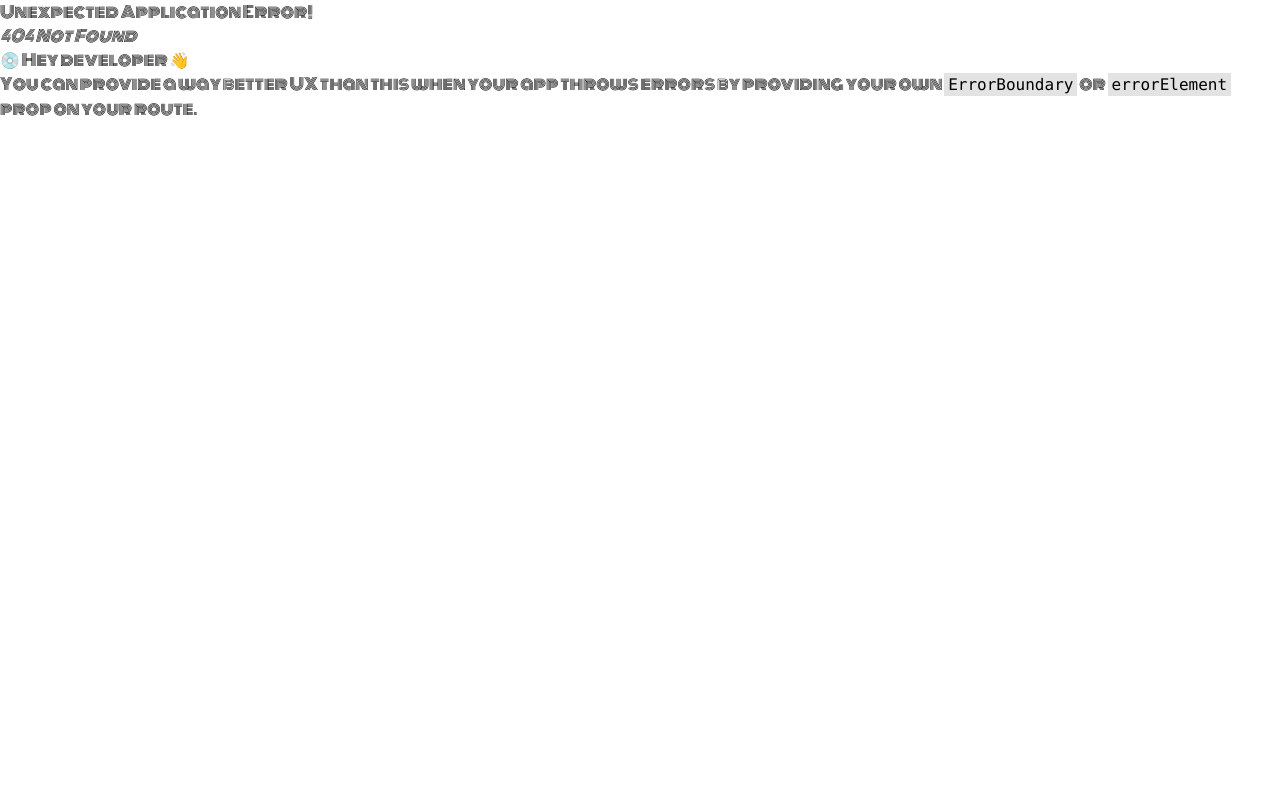
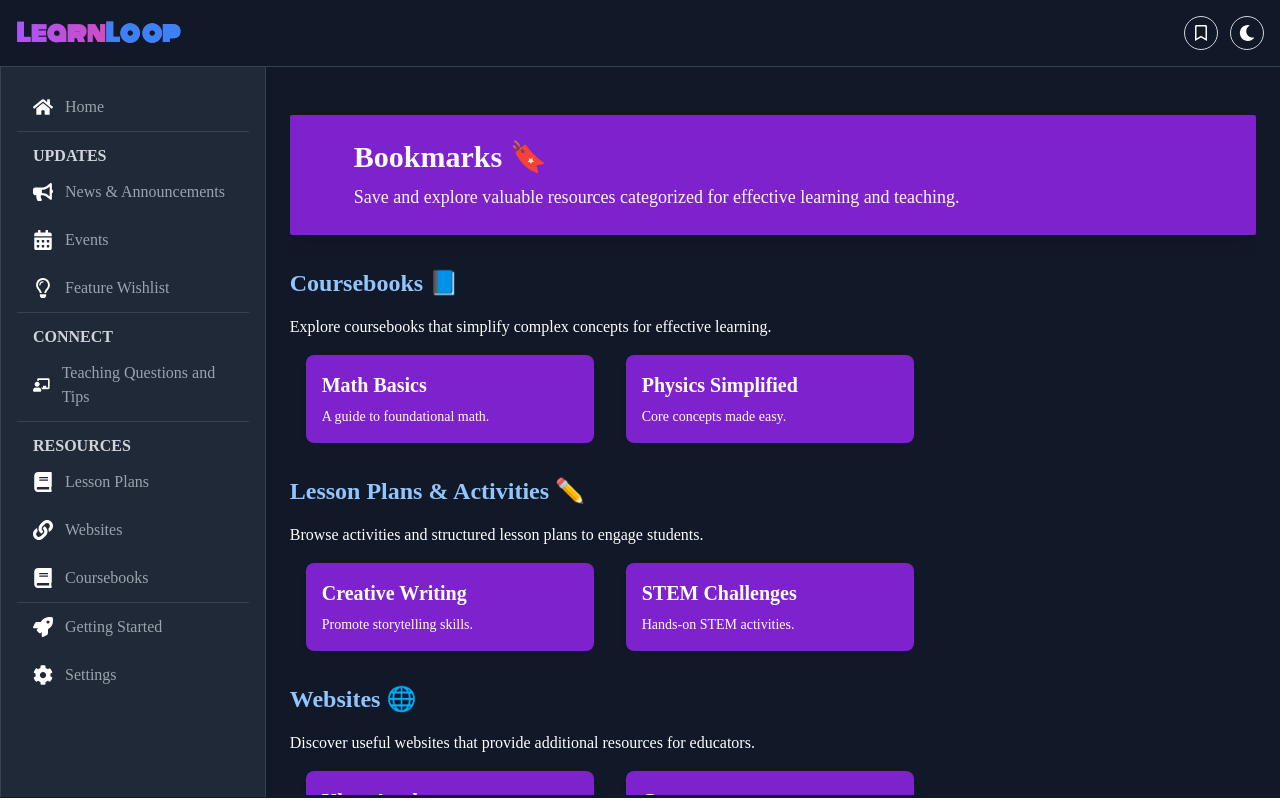
Before and after one commit to vasu412/LearnLoop, a React (Vite) app: page /home/bookmarks in a window 1280 px wide. Before the commit this address had no page. Built offline with nearby package versions, Linux system fonts and the light colour scheme; no server answers; a web font is replaced by a local one.

Commit message:
created bookmark page

```diff
--- /dev/null
+++ b/src/Components/Bookmark.jsx
@@ -0,0 +1,84 @@
+import React, { useContext } from "react";
+import context from "../Context/context";
+
+const Bookmarks = () => {
+  const { darkMode } = useContext(context);
+
+  const containerClass = `${
+    darkMode ? "bg-purple-700" : "bg-purple-500"
+  } text-gray-50 p-6 px-16 rounded-sm shadow-lg my-6`;
+
+  const cardClass = `flex-shrink-0 ${
+    darkMode ? "bg-purple-700" : "bg-purple-500"
+  } text-white p-4 rounded-lg w-72 shadow-md mx-4`;
+
+  const topics = [
+    {
+      title: "Coursebooks 📘",
+      description:
+        "Explore coursebooks that simplify complex concepts for effective learning.",
+    },
+    {
+      title: "Lesson Plans & Activities ✏️",
+      description:
+        "Browse activities and structured lesson plans to engage students.",
+    },
+    {
+      title: "Websites 🌐",
+      description:
+        "Discover useful websites that provide additional resources for educators.",
+    },
+  ];
+
+  const cards = {
+    "Coursebooks 📘": [
+      { title: "Math Basics", description: "A guide to foundational math." },
+      { title: "Physics Simplified", description: "Core concepts made easy." },
+    ],
+    "Lesson Plans & Activities ✏️": [
+      {
+        title: "Creative Writing",
+        description: "Promote storytelling skills.",
+      },
+      { title: "STEM Challenges", description: "Hands-on STEM activities." },
+    ],
+    "Websites 🌐": [
+      { title: "Khan Academy", description: "Comprehensive online resources." },
+      { title: "Coursera", description: "Courses from top universities." },
+    ],
+  };
+
+  return (
+    <div className="w-[calc(100vw-275px)] m-6 h-[88vh] overflow-scroll">
+      <div className={containerClass}>
+        <h1 className="text-3xl font-bold">Bookmarks 🔖</h1>
+        <p className="text-lg mt-2">
+          Save and explore valuable resources categorized for effective learning
+          and teaching.
+        </p>
+      </div>
+
+      {topics.map((topic) => (
+        <div key={topic.title} className="my-8">
+          <h2
+            className={`text-2xl ${
+              darkMode ? "text-blue-300" : "text-blue-700"
+            } font-bold mb-4`}>
+            {topic.title}
+          </h2>
+          <p className="text-base mb-4">{topic.description}</p>
+          <div className="flex overflow-x-scroll scrollbar-thin scrollbar-thumb-gray-400 scrollbar-track-gray-200">
+            {cards[topic.title].map((card, index) => (
+              <div key={index} className={cardClass}>
+                <h3 className="text-xl font-semibold mb-2">{card.title}</h3>
+                <p className="text-sm">{card.description}</p>
+              </div>
+            ))}
+          </div>
+        </div>
+      ))}
+    </div>
+  );
+};
+
+export default Bookmarks;
--- a/src/Components/LeftNavBar.jsx
+++ b/src/Components/LeftNavBar.jsx
@@ -10,7 +10,6 @@ import {
   FaLink,
   FaRocket,
 } from "react-icons/fa";
-import { BsChatSquareText } from "react-icons/bs";
 import { Link, useLocation } from "react-router-dom";
 
 const LeftNavBar = ({ darkMode }) => {
@@ -25,7 +24,7 @@ const LeftNavBar = ({ darkMode }) => {
   const { pathname } = useLocation();
   return (
     <div
-      className={`w-[275px] h-[91.4vh] p-4 border-0 border-x border-solid space-y-8 ${
+      className={`w-[275px] h-[91.3vh] p-4 border-0 border-x border-solid space-y-8 ${
         darkMode
           ? "bg-gray-800 text-white border-gray-700"
           : "bg-gray-100 text-gray-900 border-gray-200"
--- a/src/Components/NavBar.jsx
+++ b/src/Components/NavBar.jsx
@@ -3,7 +3,7 @@ import React, { useEffect, useRef, useState } from "react";
 import { FaMoon, FaRegBookmark, FaSearch, FaSun } from "react-icons/fa";
 import { IoClose } from "react-icons/io5";
 import { useDispatch, useSelector } from "react-redux";
-import { useLocation } from "react-router-dom";
+import { useLocation, useNavigate } from "react-router-dom";
 import { update } from "../Context/slice";
 import { doc, getDoc, getFirestore } from "firebase/firestore";
 
@@ -14,6 +14,7 @@ const NavBar = ({ darkMode, setDarkMode }) => {
   const dispatch = useDispatch();
   const db = getFirestore();
   const { pathname } = useLocation();
+  const navigate = useNavigate();
   // useRef to remember in which page user used inputbox
   const path = useRef(null);
   const value = useRef(null);
@@ -99,7 +100,9 @@ const NavBar = ({ darkMode, setDarkMode }) => {
 
       <div className="flex items-center space-x-3">
         {/* BookMark Icon */}
-        <button className="p-2 rounded-full border border-gray-300  transition duration-200">
+        <button
+          className="p-2 rounded-full border border-gray-300  transition duration-200"
+          onClick={() => navigate("/home/bookmarks")}>
           <FaRegBookmark />
         </button>
         {/* Dark Mode Toggle */}
--- a/src/Components/Post.jsx
+++ b/src/Components/Post.jsx
@@ -122,9 +122,7 @@ const Post = ({ post, isWishlist, isQuestion }) => {
                   ? "bg-blue-700 text-gray-100"
                   : "bg-blue-500 text-gray-50"
               }`}>
-              {currentUser?.email === "learnloop@gmail.in"
-                ? "ADMIN"
-                : "NEW MEMBER"}
+              {post?.profile === "/avatars/ll.png" ? "ADMIN" : "NEW MEMBER"}
             </div>
           </div>
         </div>
--- a/src/Components/PreviewPost.jsx
+++ b/src/Components/PreviewPost.jsx
@@ -45,7 +45,7 @@ const PostPreview = () => {
   } else {
     timeAgo = `${Math.floor(timeDiff / 86400)} days ago`;
   }
-
+  console.log(timeAgo);
   useEffect(() => {
     const fetchPost = async () => {
       try {
--- a/src/Pages/Home.jsx
+++ b/src/Pages/Home.jsx
@@ -9,7 +9,7 @@ const Home = () => {
   const { darkMode, setDarkMode } = useContext(context);
   return (
     <div
-      className={`font-flux ${
+      className={`font-flux  ${
         darkMode ? "bg-gray-900 text-white" : "bg-gray-100 text-gray-900"
       }`}>
       {/* Top Navigation Bar */}
@@ -21,7 +21,7 @@ const Home = () => {
       />
 
       {/* Main Layout */}
-      <div className="flex w-full">
+      <div className="flex w-full h-[91.4vh]">
         {/* Sidebar (Left Side for Categories) */}
         <LeftNavBar darkMode={darkMode} />
 
--- a/src/main.jsx
+++ b/src/main.jsx
@@ -16,6 +16,7 @@ import TutorChatRoom from "./Pages/TutorChatRoom";
 import TeachingQuestions from "./Pages/TeachingQuestions";
 import OnboardingPage from "./Pages/OnboardingPage";
 import UserSettings from "./Pages/UserSettings";
+import Bookmarks from "./Components/Bookmark";
 
 const router = createBrowserRouter([
   {
@@ -74,6 +75,10 @@ const router = createBrowserRouter([
         path: "/home/usersettings",
         element: <UserSettings />,
       },
+      {
+        path: "/home/bookmarks",
+        element: <Bookmarks />,
+      },
     ],
   },
 ]);
```
